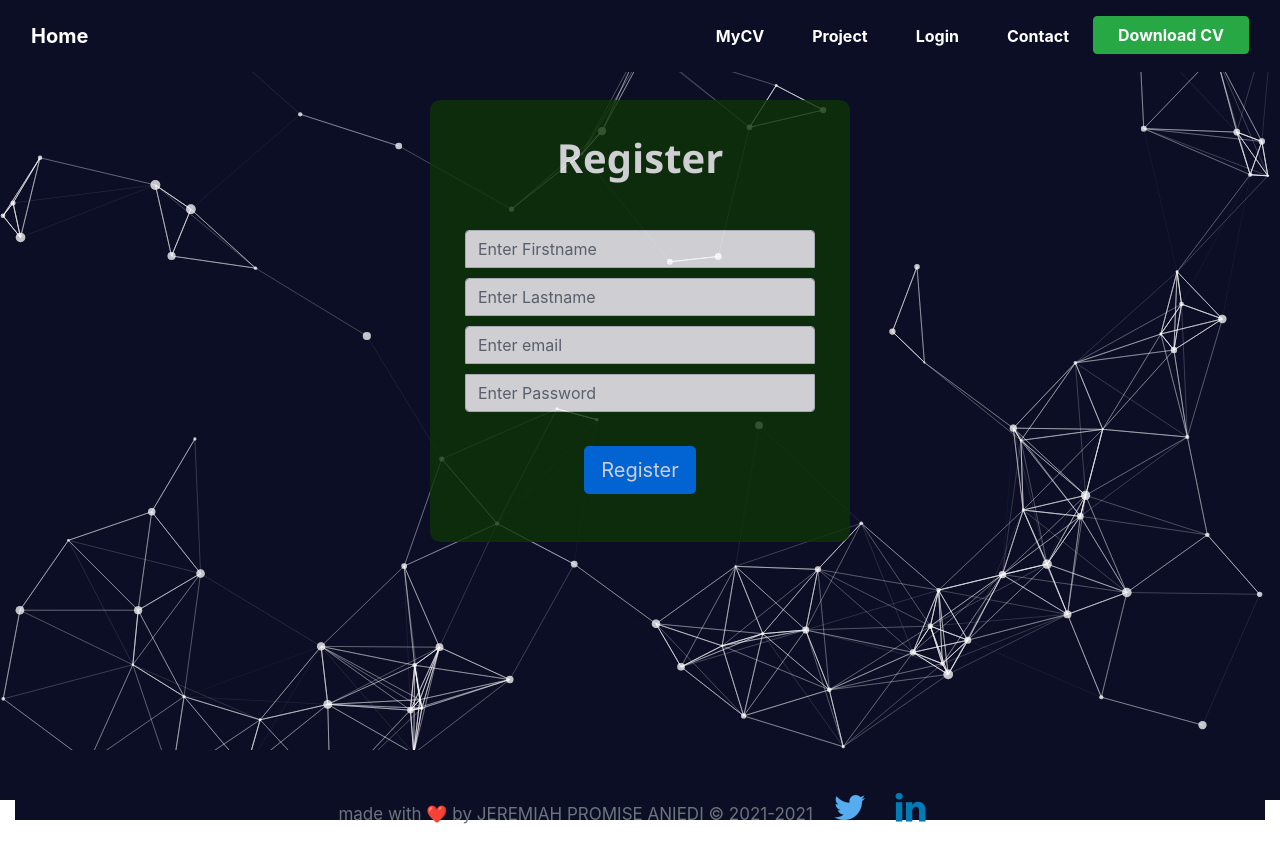
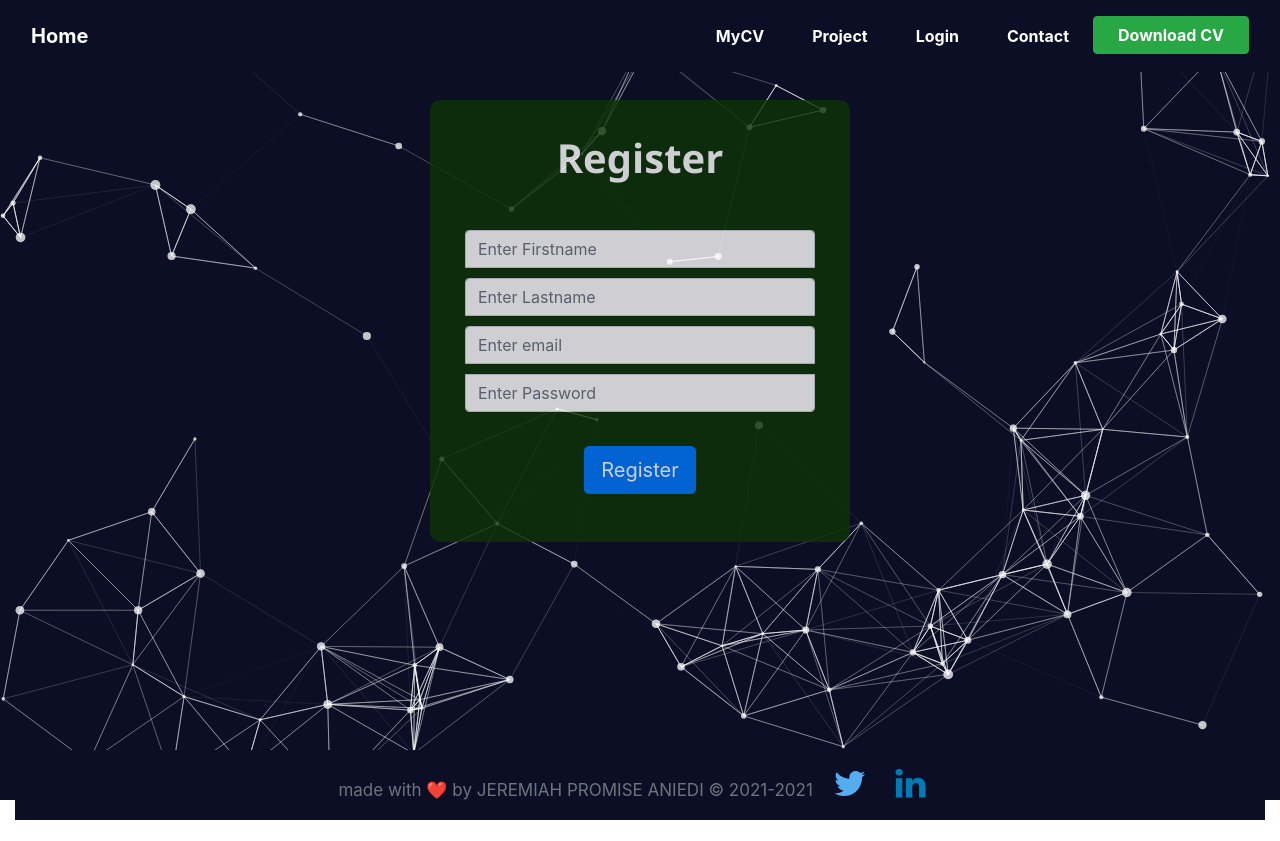
Before and after one commit to promisejeremiah/My-Portfolio, a React (Create React App) app: page /register in a window 1280 px wide. After the commit the page ends 820 px from the top, so only its background shows below. Built offline with nearby package versions, Linux system fonts and the light colour scheme.

Commit message:
Update Footer.tsx

```diff
--- a/src/components/Footer.tsx
+++ b/src/components/Footer.tsx
@@ -5,8 +5,8 @@ import { Link } from 'react-router-dom';
 const Footer = () => {
     const yearNow = new Date().getFullYear();
     return (
-        <footer className="container-fluid mt-5">
-            <div className="footer text-center pt-4">
+        <footer className="container-fluid">
+            <div className="footer text-center">
                 <span className="text-muted">made with ❤️ by JEREMIAH PROMISE ANIEDI &copy; 2021-{yearNow} </span>
                 <Link to={''}><i className="fa fa-twitter m-3"></i></Link>
                 <Link to={''}><i className="fa fa-linkedin m-3"></i></Link>
```
